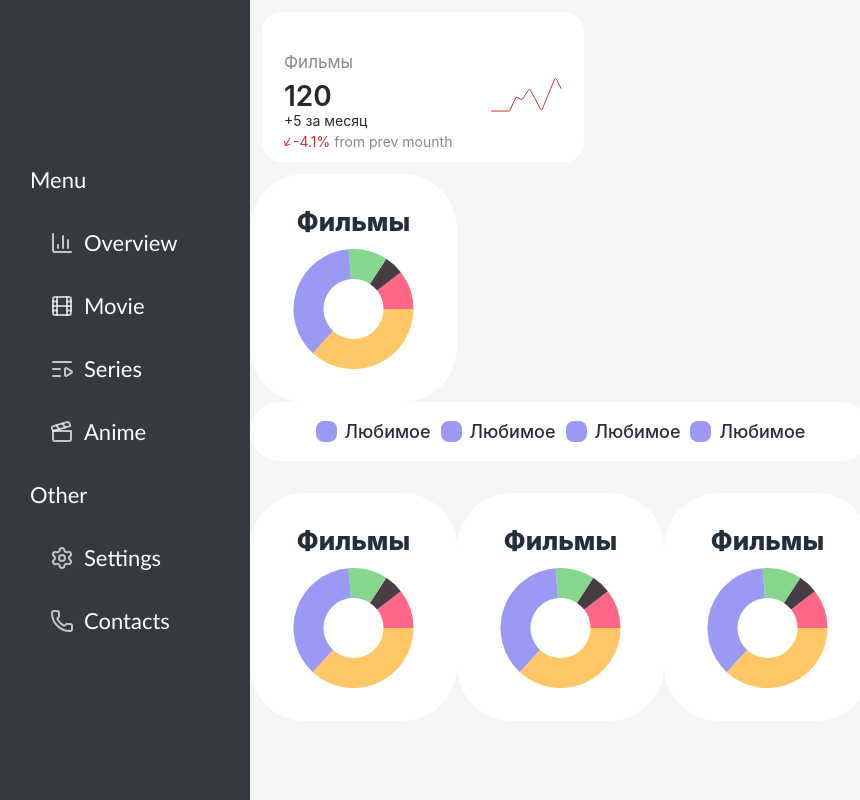
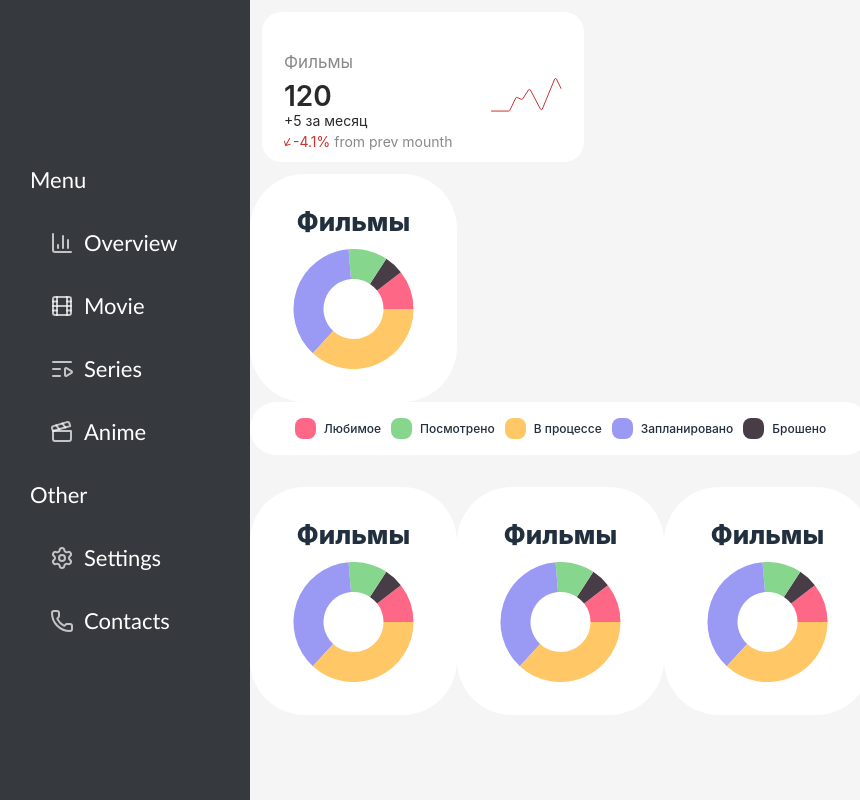
Before and after one commit to enoughy/EntertainmentTracker, a Next.js app: page / in a window 1280 px wide. Shown: the whole page, without its empty margins (0-860 px from the left). Built offline with nearby package versions, Linux system fonts and the light colour scheme.

Commit message:
fix color and add all status in header

```diff
--- a/features/dount-chart-container/header.tsx
+++ b/features/dount-chart-container/header.tsx
@@ -12,15 +12,17 @@ export function Header({ className }: HeaderProps) {
         (className ?? "")
       }
     >
-      <div className="flex items-center justify-between text-[#222F3E] text-[18px] font-medium">
+      <div className="flex items-center justify-between text-[#222F3E] text-[12px] font-medium">
+        <span className="w-[21px] h-[21px] bg-[#FF6787] rounded-[8px] mr-2"></span>
+        <div className="mr-2.5">Любимое </div>
+        <span className="w-[21px] h-[21px] bg-[#87D68D] rounded-[8px] mr-2"></span>
+        <div className="mr-2.5">Посмотрено</div>
+        <span className="w-[21px] h-[21px] bg-[#FFC766] rounded-[8px] mr-2"></span>
+        <div className="mr-2.5">В процессе</div>
         <span className="w-[21px] h-[21px] bg-[#9A99F4] rounded-[8px] mr-2"></span>
-        <div className="mr-2.5">Любимое </div>
-        <span className="w-[21px] h-[21px] bg-[#9A99F4] rounded-[8px] mr-2"></span>
-        <div className="mr-2.5">Любимое </div>
-        <span className="w-[21px] h-[21px] bg-[#9A99F4] rounded-[8px] mr-2"></span>
-        <div className="mr-2.5">Любимое </div>
-        <span className="w-[21px] h-[21px] bg-[#9A99F4] rounded-[8px] mr-2"></span>
-        <div>Любимое </div>
+        <div className="mr-2.5">Запланировано</div>
+        <span className="w-[21px] h-[21px] bg-[#483C46] rounded-[8px] mr-2"></span>
+        <div>Брошено</div>
       </div>
     </BaseCard>
   );
```
